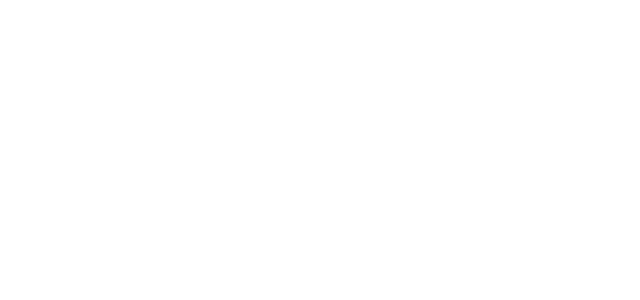
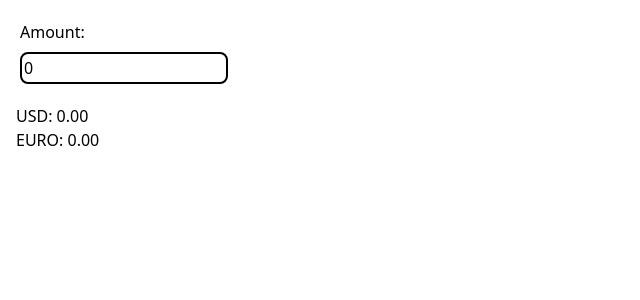
Before and after one commit to SE-ABOSALIM/Coursera, a React (Vite) app in the folder Meta/Fullstack/Advanced React/React/: page / in a window 1280 px wide. Shown: the top 300 px of the page, without its empty margins (0-640 px from the left). Built offline with nearby package versions, Linux system fonts and the light colour scheme.

Commit message:
render props pattern currency converter example

```diff
--- a/Meta/Fullstack/Advanced React/React/src/App.tsx
+++ b/Meta/Fullstack/Advanced React/React/src/App.tsx
@@ -1,5 +1,23 @@
+/* Render Props Currency converter app example */
+import CCApp from "./components/Currency Converter/CCApp";
+import EURO from "./components/Currency Converter/EURO";
+import USD from "./components/Currency Converter/USD";
+
 const App = () => {
-  return <></>;
+  return (
+    <>
+      <CCApp
+        render={(amount: number) => {
+          return (
+            <>
+              <USD amount={amount} />
+              <EURO amount={amount} />
+            </>
+          );
+        }}
+      />
+    </>
+  );
 };
 
 export default App;
--- /dev/null
+++ b/Meta/Fullstack/Advanced React/React/src/components/Currency Converter/CCApp.tsx
@@ -0,0 +1,33 @@
+/* Render Props Currency converter app example */
+import { useState } from "react";
+
+type renderFunc = {
+  render: (amount: number) => React.ReactNode;
+};
+
+const CCApp = ({ render }: renderFunc) => {
+  const [amount, setAmount] = useState<number>(0);
+
+  const handleAmount = (e: React.ChangeEvent<HTMLInputElement>) => {
+    setAmount(Number(e.target.value));
+  };
+
+  return (
+    <>
+      <div className="flex flex-col gap-2 m-5">
+        <label>Amount:</label>
+        <input
+          type="text"
+          placeholder="Enter Amount(TL)"
+          className="w-52 p-[2px] border-black border-2 rounded-lg"
+          onChange={handleAmount}
+          value={amount}
+        />
+      </div>
+
+      <div>{render(amount)}</div>
+    </>
+  );
+};
+
+export default CCApp;
--- /dev/null
+++ b/Meta/Fullstack/Advanced React/React/src/components/Currency Converter/EURO.tsx
@@ -0,0 +1,10 @@
+/* Render Props Currency converter app example */
+type EuroProps = {
+  amount: number;
+};
+
+const EURO = ({ amount }: EuroProps) => {
+  return <div className="ml-4">EURO: {(amount * 0.019).toFixed(2)}</div>;
+};
+
+export default EURO;
--- /dev/null
+++ b/Meta/Fullstack/Advanced React/React/src/components/Currency Converter/USD.tsx
@@ -0,0 +1,10 @@
+/* Render Props Currency converter app example */
+type USDProps = {
+  amount: number;
+};
+
+const USD = ({ amount }: USDProps) => {
+  return <div className="ml-4">USD: {(amount * 0.023).toFixed(2)}</div>;
+};
+
+export default USD;
--- a/Meta/Fullstack/Advanced React/React/src/components/FormHandler.tsx
+++ b/Meta/Fullstack/Advanced React/React/src/components/FormHandler.tsx
@@ -10,7 +10,7 @@ const FormHandler = ({ render }: FormHandlerProps) => {
   const [error, setError] = useState({});
 
   const handleChange = (e: React.FormEvent<HTMLFormElement>) => {
-    const { name, value, type } = e.currentTarget;
+    const { name, value } = e.currentTarget;
     if (value === "") setError({ msg: `${name} is required` });
   };
 
```
